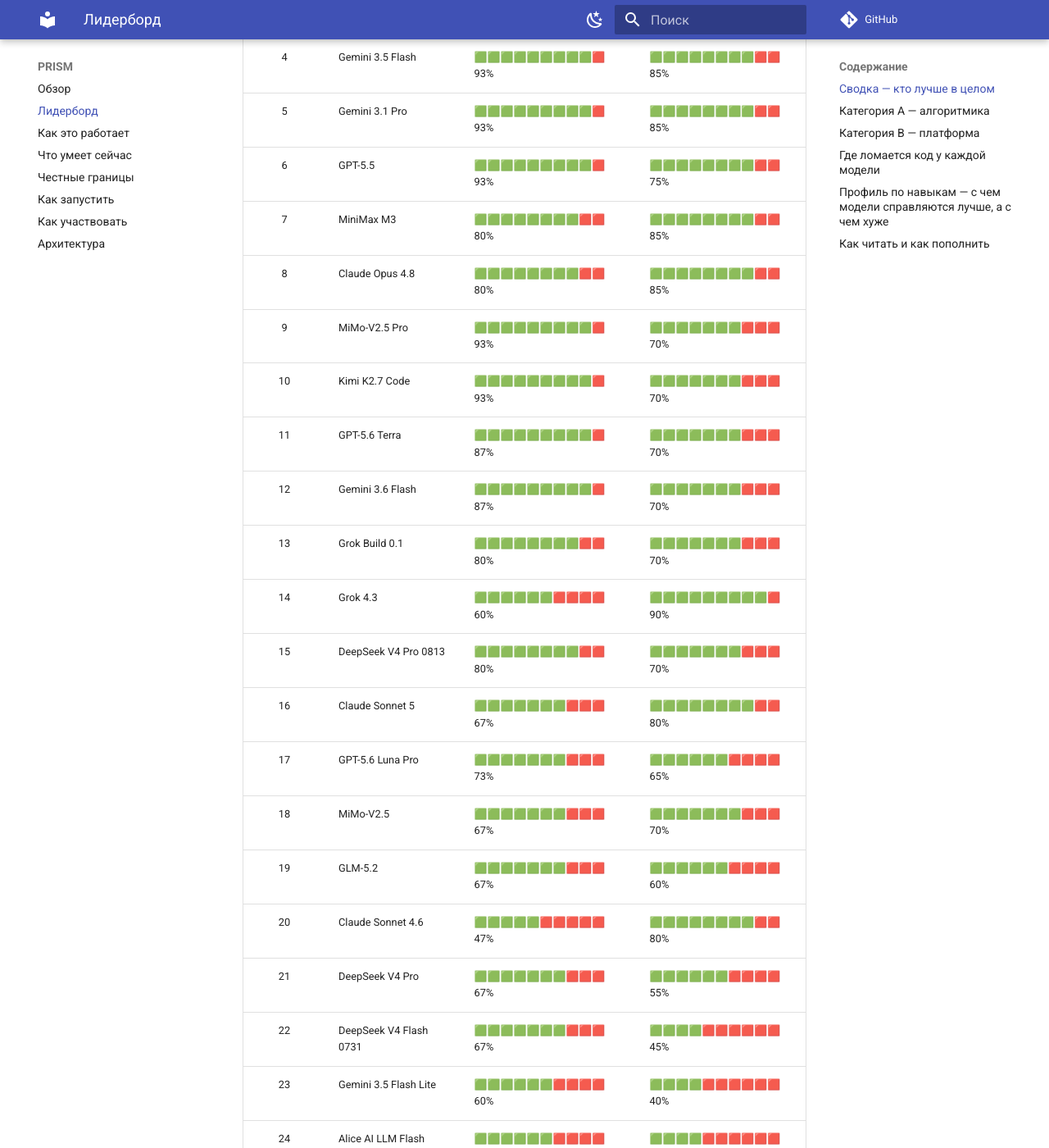
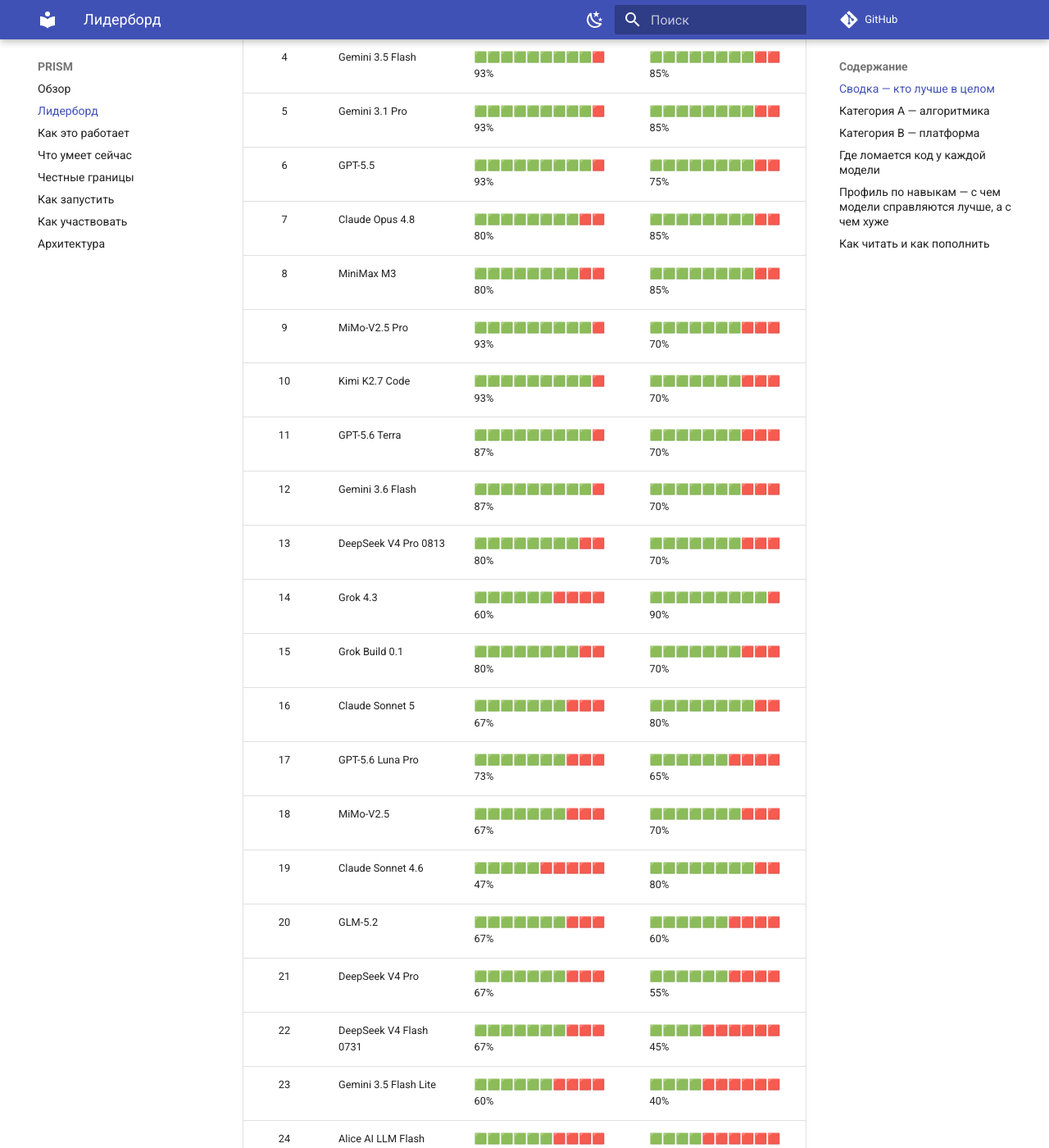
Before and after one commit to genlab-1c/prism, an MkDocs documentation site: the page built from docs/leaderboard.md, in a window 1280 px wide and 1400 px high, scrolled down 771 px. Shown: the whole window at 82% size. Built offline with MkDocs 1.6.1 and Material for MkDocs 9.7.7, drawn with Linux system fonts in a browser that asks for light colours; comment, search, counter and statistics services are not loaded; some of the changed text lies outside the part shown.

Commit message:
docs: settle tie ordering after the final rescore
Хвост последнего prism docs: перестановки внутри равных долей решённых задач
(Opus 5 ↔ Kimi K3 на 100%, MiniMax ↔ Opus 4.8 на 80% и т.п.) — сортировка при
равенстве берёт следующий ключ, баллы не менялись.

```diff
--- a/docs/leaderboard.md
+++ b/docs/leaderboard.md
@@ -24,25 +24,25 @@
 | № | Модель | Алгоритмика (A) | Платформа 1С (B) |
 |:---:|--------|:---|:---|
 | 1 | **GPT-5.6 Sol** | 🟩🟩🟩🟩🟩🟩🟩🟩🟩🟩 100% | 🟩🟩🟩🟩🟩🟩🟩🟩🟩🟩 95% |
-| 2 | Claude Opus 5 | 🟩🟩🟩🟩🟩🟩🟩🟩🟩🟩 100% | 🟩🟩🟩🟩🟩🟩🟩🟩🟥🟥 85% |
-| 3 | Kimi K3 | 🟩🟩🟩🟩🟩🟩🟩🟩🟩🟩 100% | 🟩🟩🟩🟩🟩🟩🟩🟩🟥🟥 85% |
+| 2 | Kimi K3 | 🟩🟩🟩🟩🟩🟩🟩🟩🟩🟩 100% | 🟩🟩🟩🟩🟩🟩🟩🟩🟥🟥 85% |
+| 3 | Claude Opus 5 | 🟩🟩🟩🟩🟩🟩🟩🟩🟩🟩 100% | 🟩🟩🟩🟩🟩🟩🟩🟩🟥🟥 85% |
 | 4 | Gemini 3.5 Flash | 🟩🟩🟩🟩🟩🟩🟩🟩🟩🟥 93% | 🟩🟩🟩🟩🟩🟩🟩🟩🟥🟥 85% |
 | 5 | Gemini 3.1 Pro | 🟩🟩🟩🟩🟩🟩🟩🟩🟩🟥 93% | 🟩🟩🟩🟩🟩🟩🟩🟩🟥🟥 85% |
 | 6 | GPT-5.5 | 🟩🟩🟩🟩🟩🟩🟩🟩🟩🟥 93% | 🟩🟩🟩🟩🟩🟩🟩🟩🟥🟥 75% |
-| 7 | MiniMax M3 | 🟩🟩🟩🟩🟩🟩🟩🟩🟥🟥 80% | 🟩🟩🟩🟩🟩🟩🟩🟩🟥🟥 85% |
-| 8 | Claude Opus 4.8 | 🟩🟩🟩🟩🟩🟩🟩🟩🟥🟥 80% | 🟩🟩🟩🟩🟩🟩🟩🟩🟥🟥 85% |
+| 7 | Claude Opus 4.8 | 🟩🟩🟩🟩🟩🟩🟩🟩🟥🟥 80% | 🟩🟩🟩🟩🟩🟩🟩🟩🟥🟥 85% |
+| 8 | MiniMax M3 | 🟩🟩🟩🟩🟩🟩🟩🟩🟥🟥 80% | 🟩🟩🟩🟩🟩🟩🟩🟩🟥🟥 85% |
 | 9 | MiMo-V2.5 Pro | 🟩🟩🟩🟩🟩🟩🟩🟩🟩🟥 93% | 🟩🟩🟩🟩🟩🟩🟩🟥🟥🟥 70% |
 | 10 | Kimi K2.7 Code | 🟩🟩🟩🟩🟩🟩🟩🟩🟩🟥 93% | 🟩🟩🟩🟩🟩🟩🟩🟥🟥🟥 70% |
 | 11 | GPT-5.6 Terra | 🟩🟩🟩🟩🟩🟩🟩🟩🟩🟥 87% | 🟩🟩🟩🟩🟩🟩🟩🟥🟥🟥 70% |
 | 12 | Gemini 3.6 Flash | 🟩🟩🟩🟩🟩🟩🟩🟩🟩🟥 87% | 🟩🟩🟩🟩🟩🟩🟩🟥🟥🟥 70% |
-| 13 | Grok Build 0.1 | 🟩🟩🟩🟩🟩🟩🟩🟩🟥🟥 80% | 🟩🟩🟩🟩🟩🟩🟩🟥🟥🟥 70% |
+| 13 | DeepSeek V4 Pro 0813 | 🟩🟩🟩🟩🟩🟩🟩🟩🟥🟥 80% | 🟩🟩🟩🟩🟩🟩🟩🟥🟥🟥 70% |
 | 14 | Grok 4.3 | 🟩🟩🟩🟩🟩🟩🟥🟥🟥🟥 60% | 🟩🟩🟩🟩🟩🟩🟩🟩🟩🟥 90% |
-| 15 | DeepSeek V4 Pro 0813 | 🟩🟩🟩🟩🟩🟩🟩🟩🟥🟥 80% | 🟩🟩🟩🟩🟩🟩🟩🟥🟥🟥 70% |
+| 15 | Grok Build 0.1 | 🟩🟩🟩🟩🟩🟩🟩🟩🟥🟥 80% | 🟩🟩🟩🟩🟩🟩🟩🟥🟥🟥 70% |
 | 16 | Claude Sonnet 5 | 🟩🟩🟩🟩🟩🟩🟩🟥🟥🟥 67% | 🟩🟩🟩🟩🟩🟩🟩🟩🟥🟥 80% |
 | 17 | GPT-5.6 Luna Pro | 🟩🟩🟩🟩🟩🟩🟩🟥🟥🟥 73% | 🟩🟩🟩🟩🟩🟩🟥🟥🟥🟥 65% |
 | 18 | MiMo-V2.5 | 🟩🟩🟩🟩🟩🟩🟩🟥🟥🟥 67% | 🟩🟩🟩🟩🟩🟩🟩🟥🟥🟥 70% |
-| 19 | GLM-5.2 | 🟩🟩🟩🟩🟩🟩🟩🟥🟥🟥 67% | 🟩🟩🟩🟩🟩🟩🟥🟥🟥🟥 60% |
-| 20 | Claude Sonnet 4.6 | 🟩🟩🟩🟩🟩🟥🟥🟥🟥🟥 47% | 🟩🟩🟩🟩🟩🟩🟩🟩🟥🟥 80% |
+| 19 | Claude Sonnet 4.6 | 🟩🟩🟩🟩🟩🟥🟥🟥🟥🟥 47% | 🟩🟩🟩🟩🟩🟩🟩🟩🟥🟥 80% |
+| 20 | GLM-5.2 | 🟩🟩🟩🟩🟩🟩🟩🟥🟥🟥 67% | 🟩🟩🟩🟩🟩🟩🟥🟥🟥🟥 60% |
 | 21 | DeepSeek V4 Pro | 🟩🟩🟩🟩🟩🟩🟩🟥🟥🟥 67% | 🟩🟩🟩🟩🟩🟩🟥🟥🟥🟥 55% |
 | 22 | DeepSeek V4 Flash 0731 | 🟩🟩🟩🟩🟩🟩🟩🟥🟥🟥 67% | 🟩🟩🟩🟩🟥🟥🟥🟥🟥🟥 45% |
 | 23 | Gemini 3.5 Flash Lite | 🟩🟩🟩🟩🟩🟩🟥🟥🟥🟥 60% | 🟩🟩🟩🟩🟥🟥🟥🟥🟥🟥 40% |
@@ -57,8 +57,8 @@
 | 32 | GPT-5 Mini | 🟩🟩🟩🟥🟥🟥🟥🟥🟥🟥 27% | 🟥🟥🟥🟥🟥🟥🟥🟥🟥🟥 5% |
 | 33 | YandexGPT 5 Lite | 🟩🟩🟩🟥🟥🟥🟥🟥🟥🟥 27% | 🟥🟥🟥🟥🟥🟥🟥🟥🟥🟥 5% |
 | 34 | Qwen3.6-35B-A3B | 🟩🟩🟥🟥🟥🟥🟥🟥🟥🟥 20% | 🟩🟥🟥🟥🟥🟥🟥🟥🟥🟥 10% |
-| 35 | YandexGPT 5 Pro | 🟩🟥🟥🟥🟥🟥🟥🟥🟥🟥 13% | 🟩🟥🟥🟥🟥🟥🟥🟥🟥🟥 10% |
-| 36 | GPT-OSS 120B | 🟩🟥🟥🟥🟥🟥🟥🟥🟥🟥 13% | 🟩🟥🟥🟥🟥🟥🟥🟥🟥🟥 10% |
+| 35 | GPT-OSS 120B | 🟩🟥🟥🟥🟥🟥🟥🟥🟥🟥 13% | 🟩🟥🟥🟥🟥🟥🟥🟥🟥🟥 10% |
+| 36 | YandexGPT 5 Pro | 🟩🟥🟥🟥🟥🟥🟥🟥🟥🟥 13% | 🟩🟥🟥🟥🟥🟥🟥🟥🟥🟥 10% |
 | 37 | GigaChat 2 Max | 🟩🟥🟥🟥🟥🟥🟥🟥🟥🟥 7% | 🟩🟥🟥🟥🟥🟥🟥🟥🟥🟥 10% |
 | 38 | YandexGPT 5.1 Pro | 🟩🟥🟥🟥🟥🟥🟥🟥🟥🟥 7% | 🟩🟥🟥🟥🟥🟥🟥🟥🟥🟥 10% |
 | 39 | GigaChat 2 Pro | 🟩🟥🟥🟥🟥🟥🟥🟥🟥🟥 7% | 🟥🟥🟥🟥🟥🟥🟥🟥🟥🟥 0% |
```
Also changed, not shown: README.md (+10 -10 lines), docs/status.md (+2 -2 lines).
